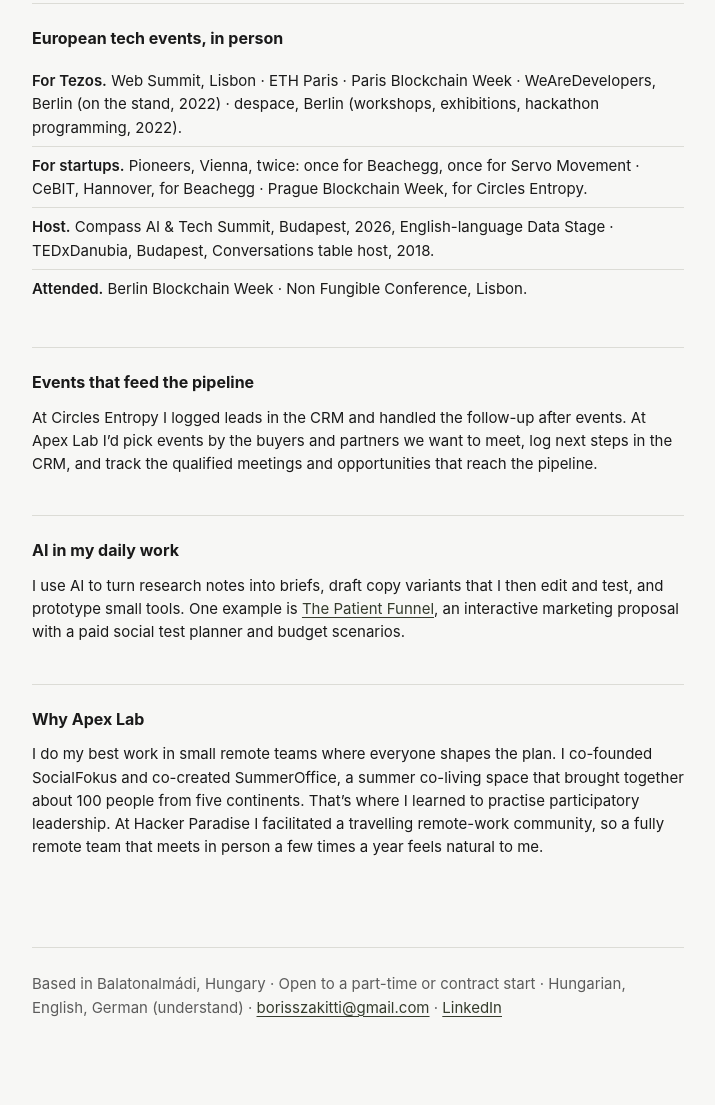
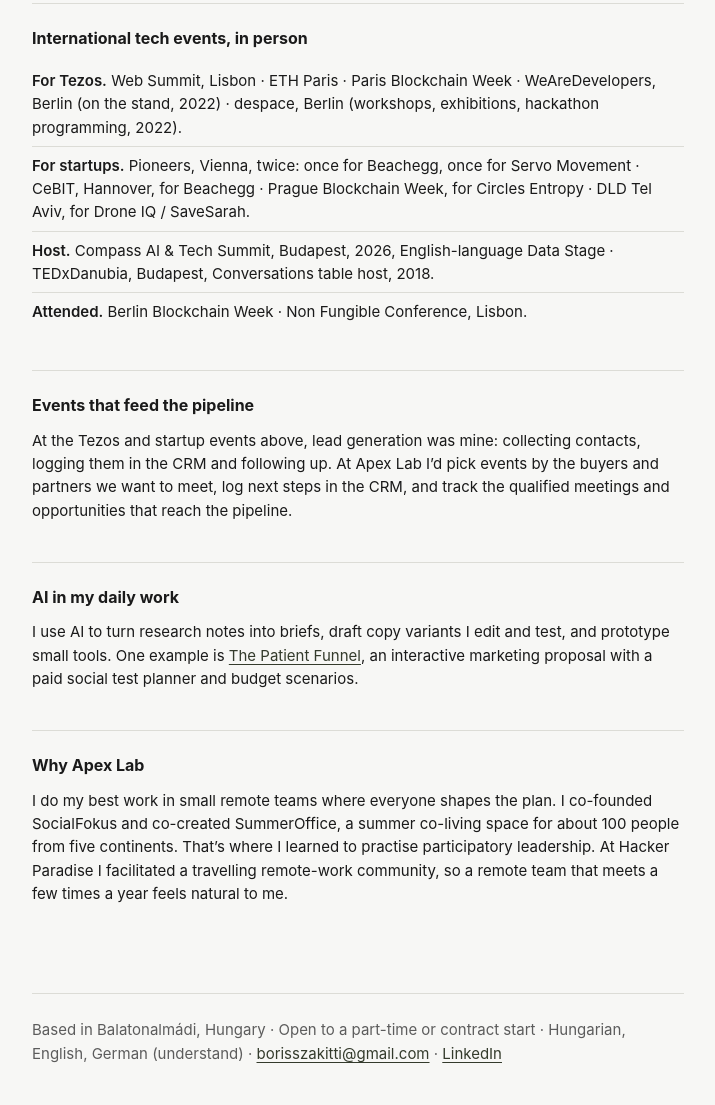
Before and after one commit to KittiBorissza/kitti.borissza.com, a plain HTML site: page apex-lab/index.html in a window 1280 px wide. Shown: the part 1171-2276 px from the top of the page, without its empty margins (282-997 px from the left). Drawn offline with Linux system fonts and the light colour scheme.

Commit message:
Apex Lab page: international events, DLD Tel Aviv, lead gen ownership (v12) (#35)
Co-authored-by: Cursor Agent <cursoragent@cursor.com>
Co-authored-by: Kitti Borissza <KittiBorissza@users.noreply.github.com>

```diff
--- a/apex-lab/index.html
+++ b/apex-lab/index.html
@@ -108,10 +108,10 @@
   </section>
 
   <section aria-labelledby="events" class="compact">
-    <h2 id="events">European tech events, in person</h2>
+    <h2 id="events">International tech events, in person</h2>
     <ul>
       <li><span class="label">For Tezos.</span> Web Summit, Lisbon · ETH Paris · Paris Blockchain Week · WeAreDevelopers, Berlin (on the stand, 2022) · despace, Berlin (workshops, exhibitions, hackathon programming, 2022).</li>
-      <li><span class="label">For startups.</span> Pioneers, Vienna, twice: once for Beachegg, once for Servo Movement · CeBIT, Hannover, for Beachegg · Prague Blockchain Week, for Circles Entropy.</li>
+      <li><span class="label">For startups.</span> Pioneers, Vienna, twice: once for Beachegg, once for Servo Movement · CeBIT, Hannover, for Beachegg · Prague Blockchain Week, for Circles Entropy · DLD Tel Aviv, for Drone IQ / SaveSarah.</li>
       <li><span class="label">Host.</span> Compass AI &amp; Tech Summit, Budapest, 2026, English-language Data Stage · TEDxDanubia, Budapest, Conversations table host, 2018.</li>
       <li><span class="label">Attended.</span> Berlin Blockchain Week · Non Fungible Conference, Lisbon.</li>
     </ul>
@@ -119,17 +119,17 @@
 
   <section aria-labelledby="pipeline" class="compact">
     <h2 id="pipeline">Events that feed the pipeline</h2>
-    <p>At Circles Entropy I logged leads in the CRM and handled the follow-up after events. At Apex Lab I’d pick events by the buyers and partners we want to meet, log next steps in the CRM, and track the qualified meetings and opportunities that reach the pipeline.</p>
+    <p>At the Tezos and startup events above, lead generation was mine: collecting contacts, logging them in the CRM and following up. At Apex Lab I’d pick events by the buyers and partners we want to meet, log next steps in the CRM, and track the qualified meetings and opportunities that reach the pipeline.</p>
   </section>
 
   <section aria-labelledby="ai" class="compact">
     <h2 id="ai">AI in my daily work</h2>
-    <p>I use AI to turn research notes into briefs, draft copy variants that I then edit and test, and prototype small tools. One example is <a href="https://kittiborissza.github.io/the-patient-funnel/">The Patient Funnel</a>, an interactive marketing proposal with a paid social test planner and budget scenarios.</p>
+    <p>I use AI to turn research notes into briefs, draft copy variants I edit and test, and prototype small tools. One example is <a href="https://kittiborissza.github.io/the-patient-funnel/">The Patient Funnel</a>, an interactive marketing proposal with a paid social test planner and budget scenarios.</p>
   </section>
 
   <section aria-labelledby="why" class="compact">
     <h2 id="why">Why Apex Lab</h2>
-    <p>I do my best work in small remote teams where everyone shapes the plan. I co-founded SocialFokus and co-created SummerOffice, a summer co-living space that brought together about 100 people from five continents. That’s where I learned to practise participatory leadership. At Hacker Paradise I facilitated a travelling remote-work community, so a fully remote team that meets in person a few times a year feels natural to me.</p>
+    <p>I do my best work in small remote teams where everyone shapes the plan. I co-founded SocialFokus and co-created SummerOffice, a summer co-living space for about 100 people from five continents. That’s where I learned to practise participatory leadership. At Hacker Paradise I facilitated a travelling remote-work community, so a remote team that meets a few times a year feels natural to me.</p>
   </section>
 </main>
 
```
